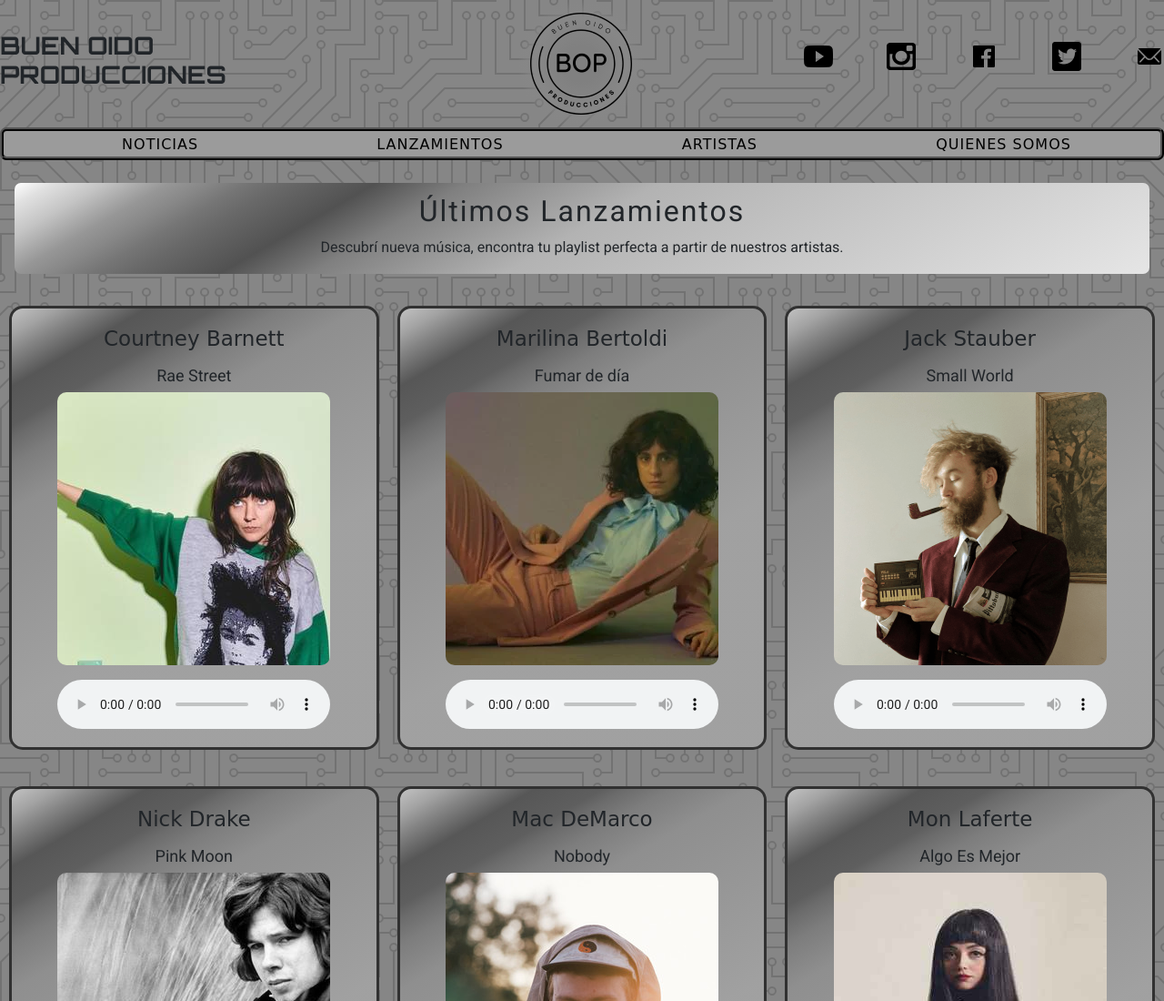
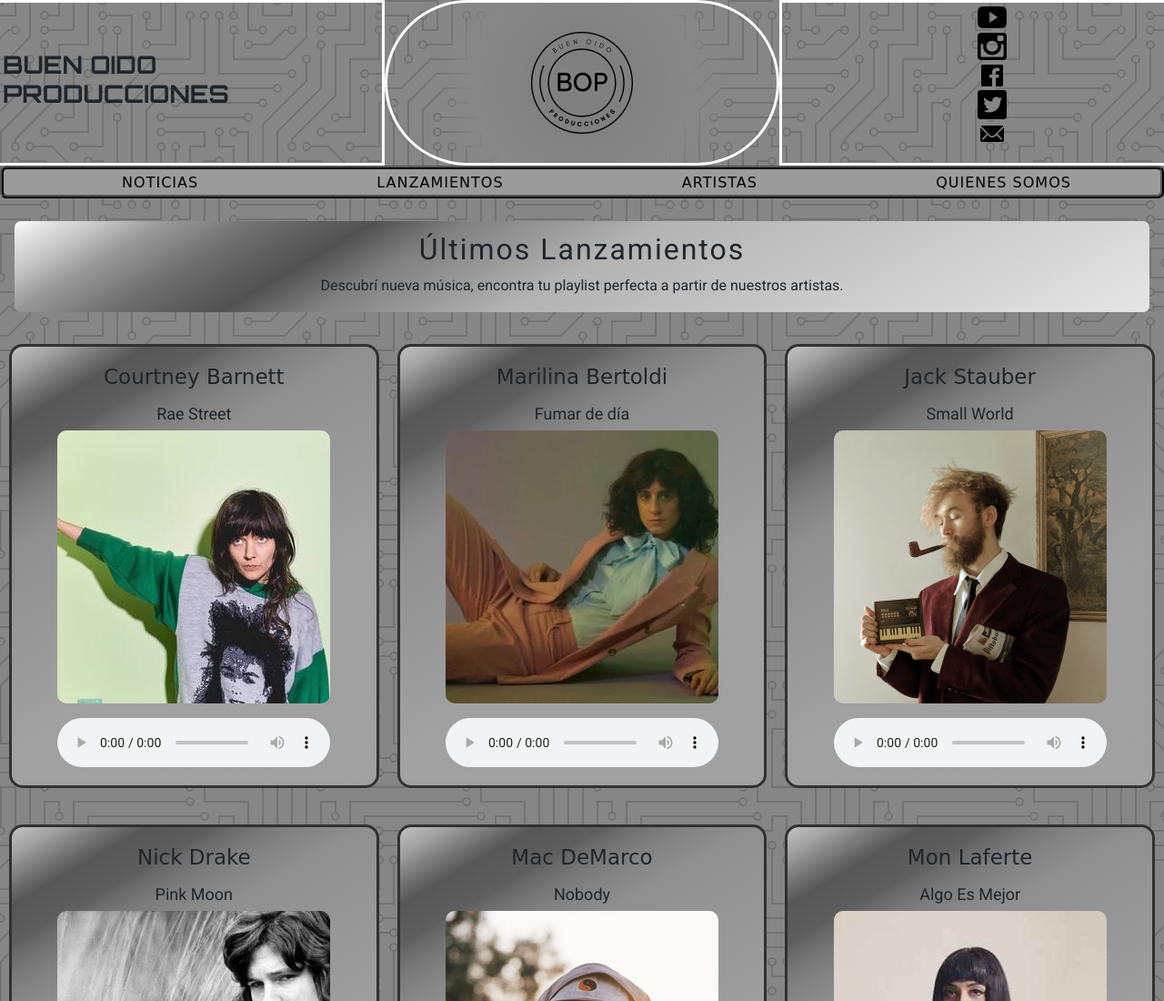
Before and after one commit to facualbarn/buenoidoproducciones, a plain HTML site: page index.html in a window 1280 px wide. Shown: the top 1100 px of the page at 91% size. Drawn offline with nearby package versions, Linux system fonts and the light colour scheme.

Commit message:
intentando pasar a bootstrap el header

```diff
--- a/css y paleta de colores/estilos.css
+++ b/css y paleta de colores/estilos.css
@@ -36,7 +36,32 @@
 .letra{
     font-family: 'Roboto', sans-serif;
 } /*engloba h2 y p*/
-.encabezado{
+.titulo{
+    border-style: solid;
+    border-color: white;
+    display: grid;
+    align-items: center;
+    justify-items: start;
+}
+.logoprincipal{
+    border-style: solid;
+    border-color: white;
+    display: grid;
+    align-items: center;
+    justify-items: center;
+}
+.iconos{
+    border-style: solid;
+    border-color: white;
+}
+.iconos ul{
+    display: grid;
+    grid-template-columns: repeat(5fr);
+    align-items: baseline;
+    justify-items: center;
+    list-style-type: none;
+}
+/*.encabezado{
     height: 140px;
     display: grid;
     grid-template-columns: repeat(3, 1fr);
@@ -48,7 +73,7 @@
    display: grid;
    grid-template-columns: repeat(5, 1fr);
    gap: 59px;
-}
+}*/
 .menu{
     height: 36px;
     border-style: ridge;
@@ -97,8 +122,6 @@
     align-items: center;
 }
 .canciones{
-   /*border-style: solid;*/
-   /*border-color: aqua;*/
    display: grid;
    grid-template-columns: 1fr 1fr 1fr;
 }
--- a/index.html
+++ b/index.html
@@ -24,14 +24,14 @@
 </head>
 <body>
 <header class="header">
-<section class="encabezado">
-     <div class="titulo">
+<section class="encabezado row">
+     <div class="titulo col-4">
         <h1>BUEN OIDO PRODUCCIONES</h1>
      </div>
-     <div>
-         <a href="index.html"><img class="logoprincipal" src="imagenes/Logos/Logofondotransparentechico.png" alt="Logo"></a>
+     <div class="logoprincipal col-4">
+         <a href="index.html"><img src="imagenes/Logos/Logofondotransparentechico.png" alt="Logo"></a>
       </div>
-      <div class="iconos">
+      <div class="iconos col-4">
        <ul>
          <li>
             <a href="https://www.youtube.com">
```
